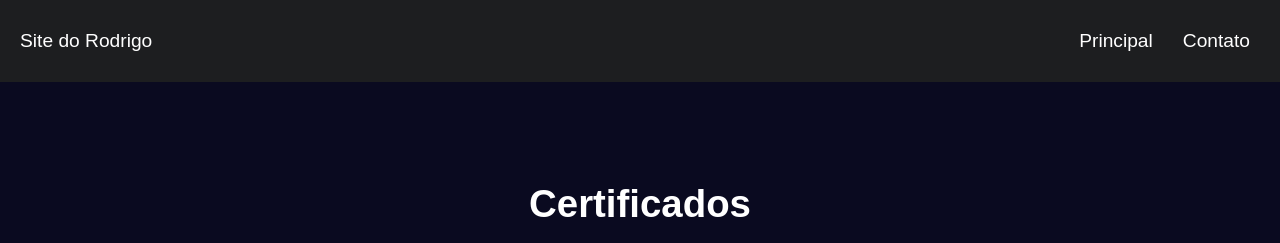
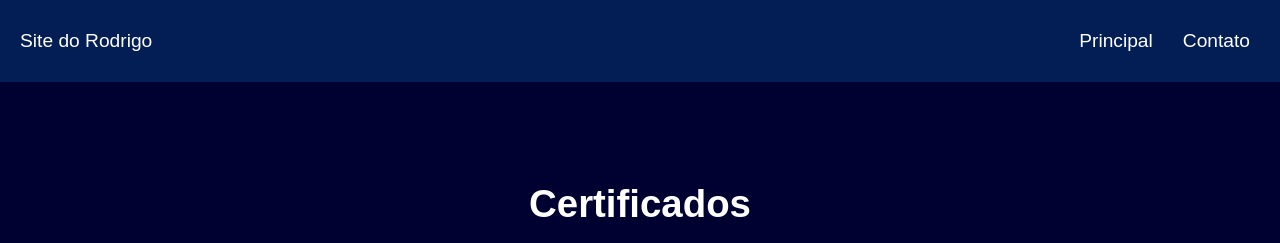
Before and after one commit to zmixtv1/Criando-Meu-Site, a plain HTML site: page index2.html in a window 1280 px wide. Shown: the top 243 px of the page. Drawn offline with Linux system fonts and the light colour scheme.

Commit message:
atualização

```diff
--- a/style.css
+++ b/style.css
@@ -17,7 +17,7 @@ a{
 }
 
 .header{
-    background: #1d1e20;
+    background: #031e55;
     display: flex;
     flex-wrap: wrap;
     justify-content: space-between;
@@ -68,6 +68,7 @@ article{
     border-style: double;
     margin-left: auto;
     margin-right: auto;
+    margin-top: 1.5rem;
 }
 
 
@@ -81,7 +82,7 @@ img{
 }
 .sobre{
     display: flex;
-    background-color: rgba(0, 0, 23, 0.959);
+    background-color: rgb(0, 0, 49);
     color: white;
     border-color: antiquewhite;
 }
--- a/style2.css
+++ b/style2.css
@@ -18,7 +18,7 @@ p{
     background-color: rgb(35, 35, 63);
 }
 .header{
-    background: #1d1e20;
+    background: #031e55;
     display: flex;
     flex-wrap: wrap;
     justify-content: space-between;
@@ -97,6 +97,6 @@ img{
 }
 
 body{
-    background-color: rgba(0, 0, 23, 0.959);
+    background-color: rgb(0, 0, 49);
     color: white;
 }
```
